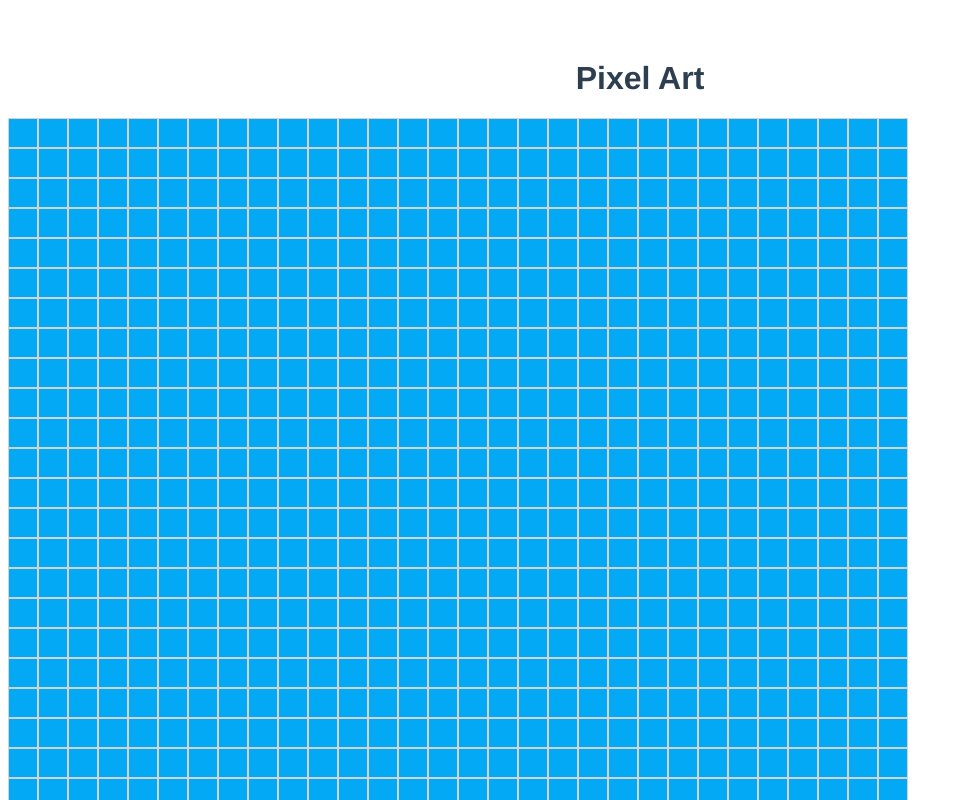
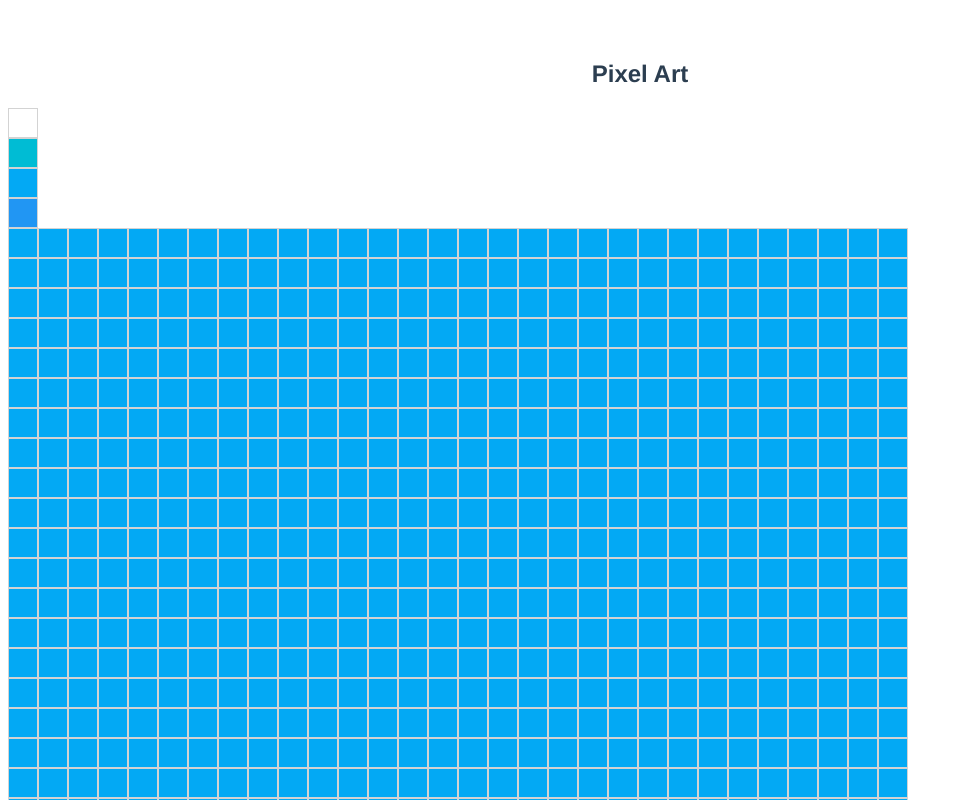
Before and after one commit to mostmojo/pixel-art, a Vue app: page / in a window 1280 px wide. Shown: the top 800 px of the page, without its empty margins (0-963 px from the left). Built offline with nearby package versions, Linux system fonts and the light colour scheme.

Commit message:
Create colorpicker component

```diff
--- a/src/App.vue
+++ b/src/App.vue
@@ -1,17 +1,20 @@
 <template>
   <div id="app">
-    <h1>Pixel Art</h1>
+    <h2>Pixel Art</h2>
+    <ColorPicker />
     <Canvas />
   </div>
 </template>
 
 <script>
 import Canvas from "./components/Canvas";
+import ColorPicker from "./components/ColorPicker";
 
 export default {
   name: "App",
   components: {
-    Canvas
+    Canvas,
+    ColorPicker
   }
 };
 </script>
--- /dev/null
+++ b/src/components/ColorPicker.vue
@@ -0,0 +1,19 @@
+<template>
+  <div>
+    <Pixel color="white" />
+    <Pixel color="lightblue" />
+    <Pixel color="blue" />
+    <Pixel color="darkblue" />
+  </div>
+</template>
+
+<script>
+import Pixel from "./Pixel";
+
+export default {
+  name: "ColorPicker",
+  components: {
+    Pixel
+  }
+};
+</script>
```
